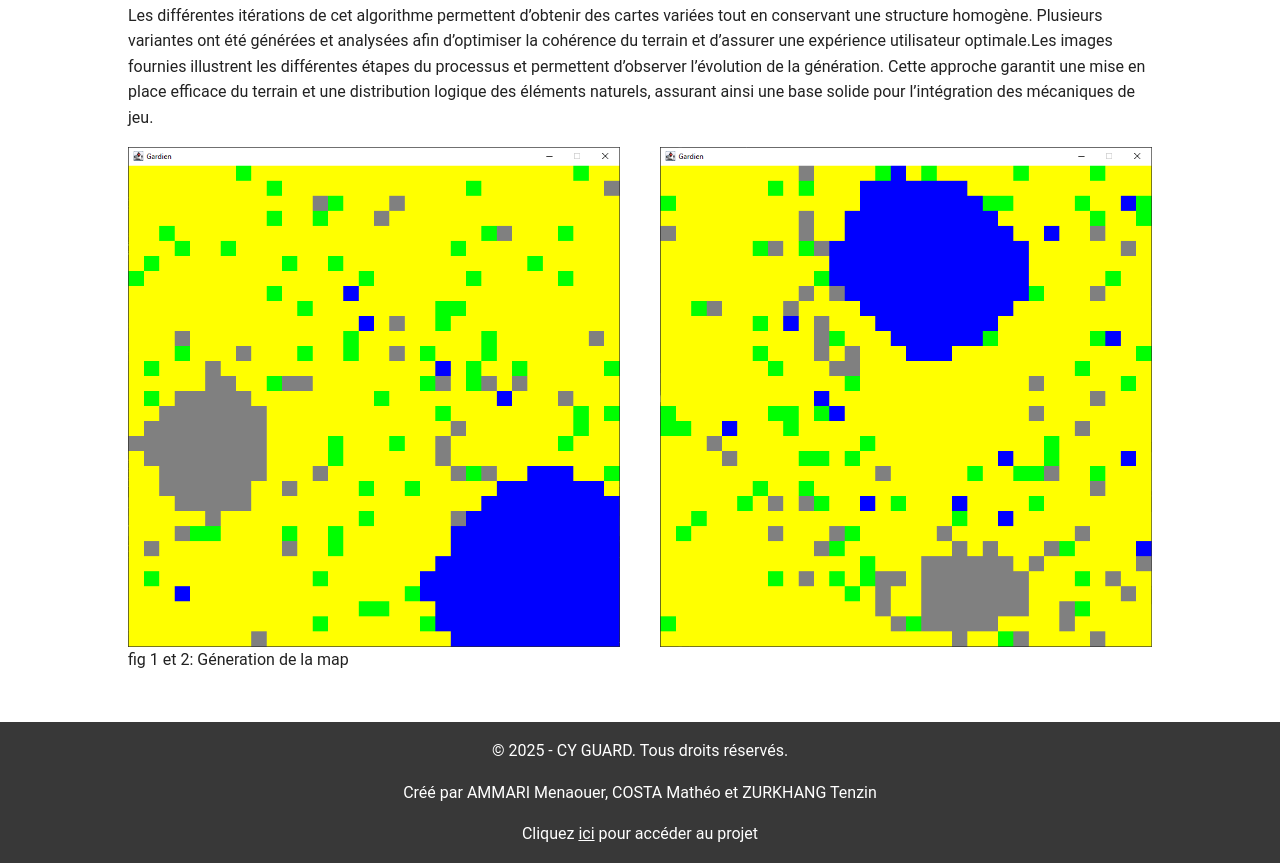
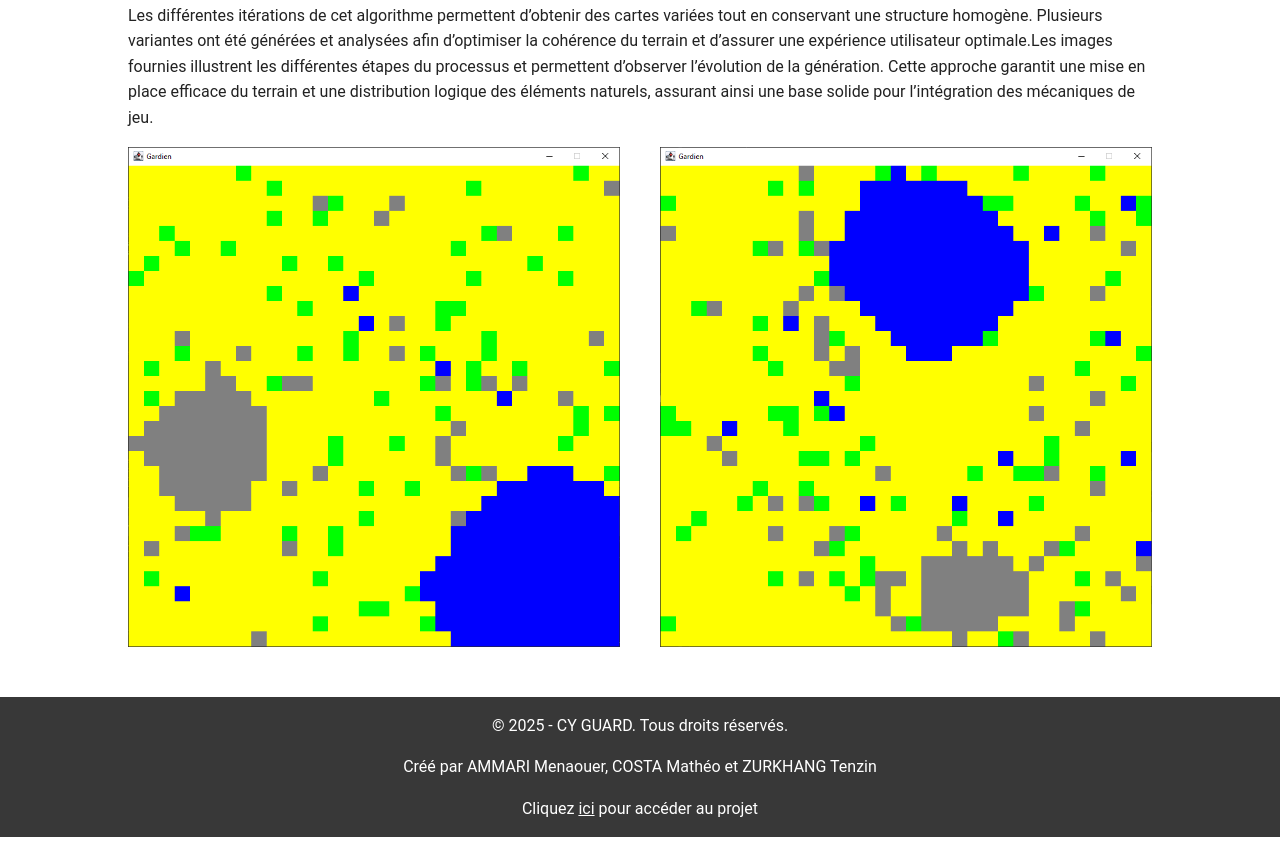
Before and after one commit to AirSoks/COSTA_Web, a plain HTML site: page advancement.html in a window 1280 px wide. Shown: the part 941-1804 px from the top of the page. After the commit the page ends 1778 px from the top, so only its background shows below. Drawn offline with Linux system fonts and the light colour scheme.

Commit message:
Update advancement.html

```diff
--- a/advancement.html
+++ b/advancement.html
@@ -53,7 +53,6 @@
 					<img src="images/generation1.png" width="500" height="500" alt="Géneration de la map 1"/>
 					<img src="images/generation2.png" width="500" height="500" alt="Géneration de la map 1"/>
 				</div>
-				<figcaption>fig 1 et 2: Géneration de la map </figcaption>
 			</section>
 		</main>
 		<footer>
```
